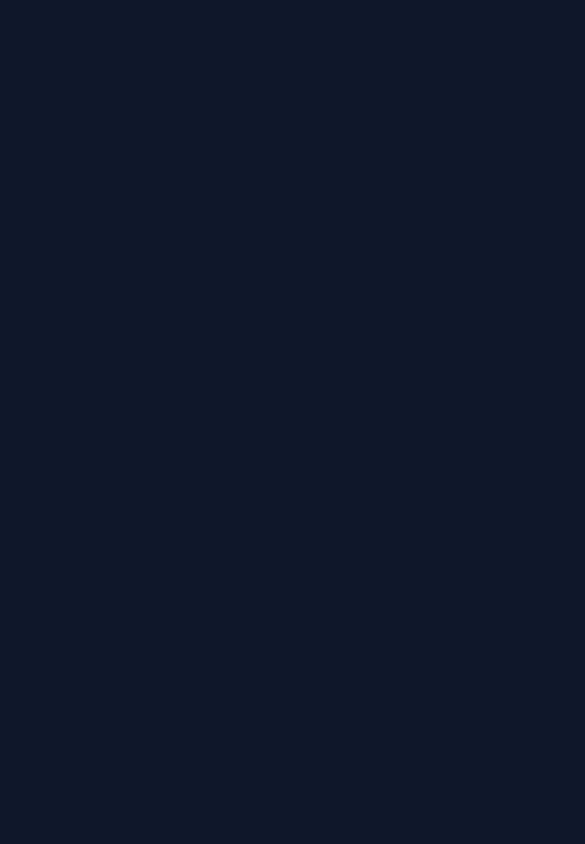
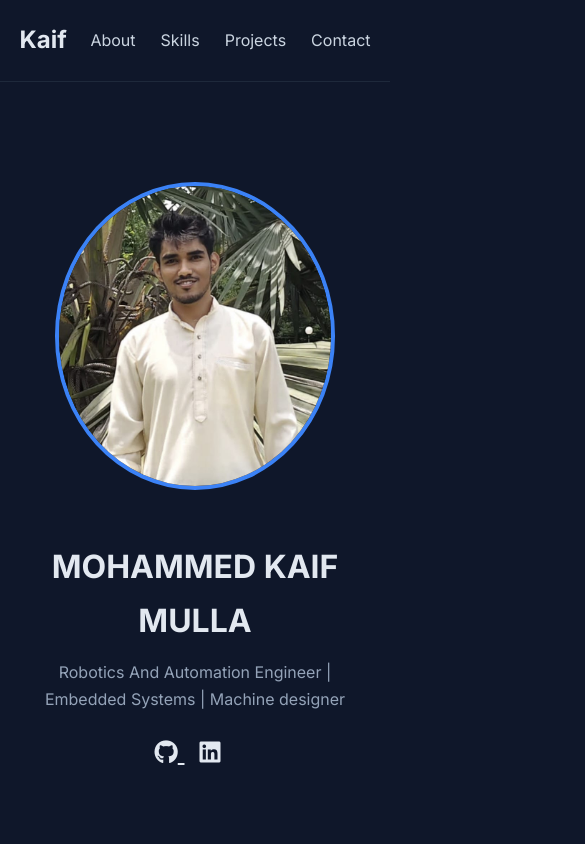
Before and after one commit to mdkaifmulla1945-maker/-Kaif-portfolio.github.io, a plain HTML site: page index.html in a window 390 px wide. Shown: the top 844 px of the page, 585 px wide, since content can reach past the window. Drawn offline with Linux system fonts and the light colour scheme.

Commit message:
Update style.css

```diff
--- a/style.css
+++ b/style.css
@@ -2,9 +2,6 @@
     margin: 0;
     padding: 0;
     box-sizing: border-box;
-    display: flex;
-justify-content: center;
-align-items: center;
 }
 body {
     font-family: 'Inter', sans-serif;
@@ -58,8 +55,9 @@ body {
 }
 
 .profile-img {
-    width: 600px;
-    height: 4000px;
+    width: 80%;
+    max-width:300px;
+    height: auto;
     border-radius: 50%;
     object-fit: cover;
     border: 4px solid #3b82f6;
@@ -106,7 +104,7 @@ body {
 }
 
 .project-card img {
-    width: 280px;
+    width: 250px;
     border-radius: 10px;
 }
 
@@ -140,6 +138,22 @@ body {
     border-radius: 6px;
     font-size: 14px;
 }
+@media (max-width: 768px) {
+
+    .hero-content {
+        flex-direction: column;
+        text-align: center;
+    }
+
+    .project-card {
+        flex-direction: column;
+    }
+
+    .project-card img {
+        width: 100%;
+    }
+
+}
 
 footer {
     text-align: center;
```
